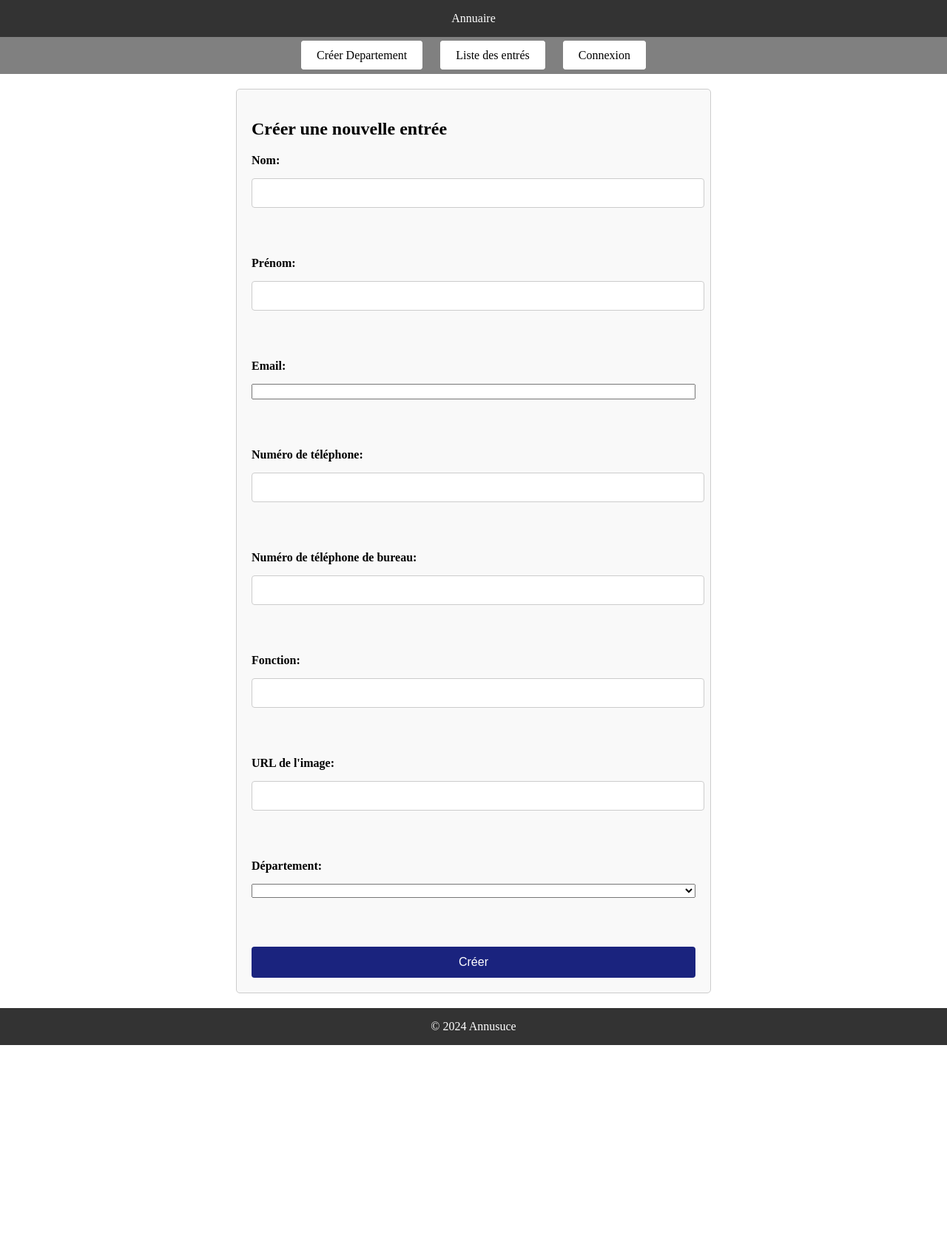
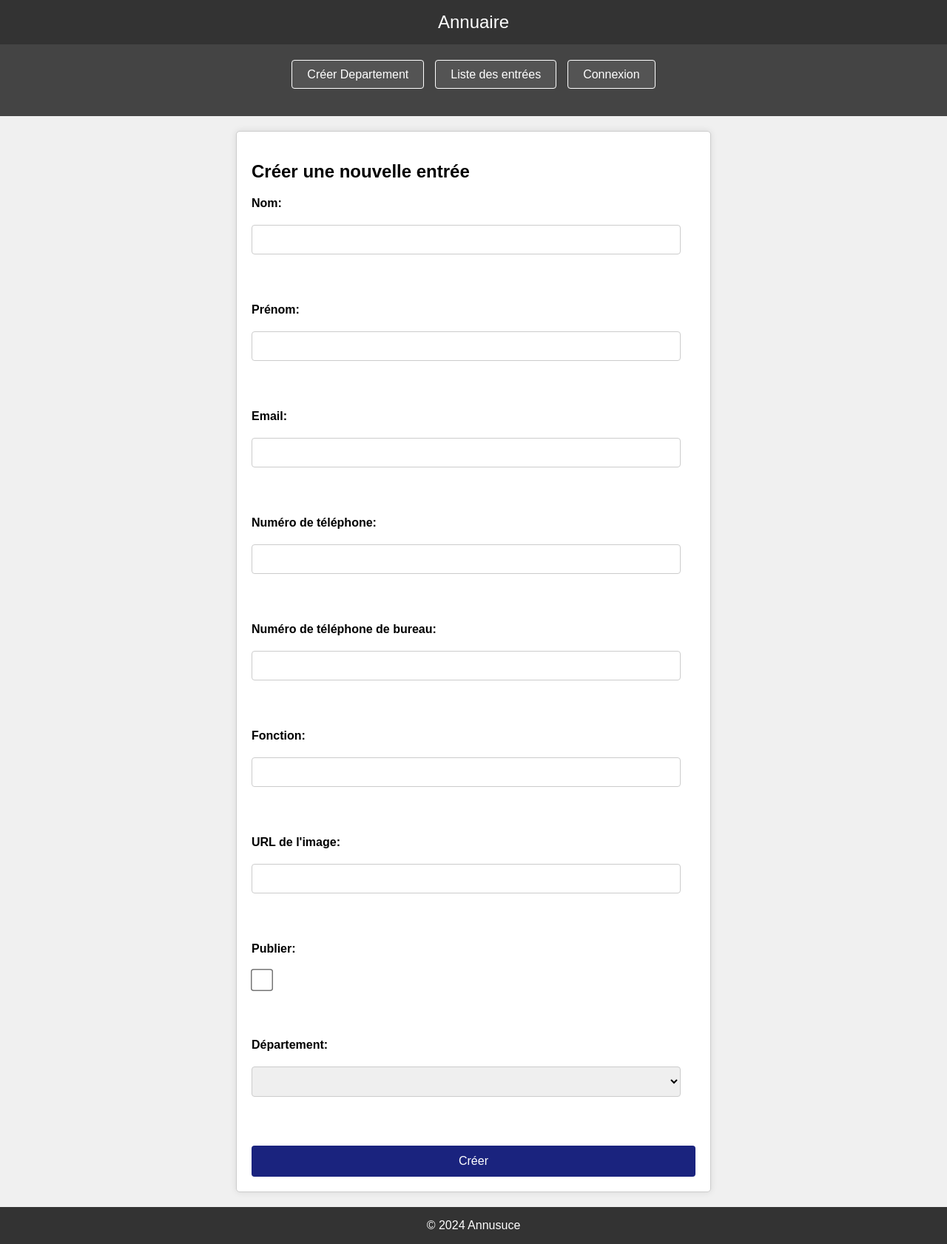
Before and after one commit to Flyguss/Annuaire_becker_formet_durand, a PHP site: template WebDirectory.core/app/app/view/TwigCreateEntry.twig in a window 1280 px wide. Shown: the whole page at 74% size. Before the commit the page ends 1413 px from the top, so only its background shows below. Run offline with PHP 8.4, Linux system fonts and the light colour scheme; the template is opened without the code that fills it, so the values that code supplies are empty; some libraries are stand-ins or nearby versions.

Commit message:
Correction du css, ajout de la publication

```diff
--- a/WebDirectory.core/app/app/Action/GetListEntreAction.php
+++ b/WebDirectory.core/app/app/Action/GetListEntreAction.php
@@ -22,7 +22,13 @@ class GetListEntreAction extends AbstractAction
     public function __invoke(Request $rq, Response $rs, array $args): Response
     {
         $queryParams = $rq->getQueryParams();
+        $parsedBody = $rq->getParsedBody();
         $selectedDepId = $queryParams['departement'] ?? null;
+
+        if ($parsedBody && isset($parsedBody['toggle_publication_id'])) {
+            $personneId = $parsedBody['toggle_publication_id'];
+            $this->personneService->togglePublication($personneId);
+        }
 
         if ($selectedDepId) {
             $entres = $this->personneService->getPersonnesByDepartement($selectedDepId);
--- a/WebDirectory.core/app/app/Action/PostEntryForm.php
+++ b/WebDirectory.core/app/app/Action/PostEntryForm.php
@@ -55,7 +55,9 @@ class PostEntryForm extends AbstractAction
         $numTelBureau = htmlspecialchars($parsedBody['telephoneBureau'] ?? '');
         $fonction = htmlspecialchars($parsedBody['fonction'] ?? '');
         $image = htmlspecialchars($parsedBody['image'] ?? '');
+        $publie = isset($parsedBody['publie']) && $parsedBody['publie'] === 'true';
         $departementId = htmlspecialchars($parsedBody['departement'] ?? '');
+
 
         // Valider les données
         if ($nom == null || $prenom == null || $email == null || $numTel == null || $fonction == null) {
@@ -69,7 +71,7 @@ class PostEntryForm extends AbstractAction
 
         // Créer l'entrée dans l'annuaire
         try {
-            $this->annuaireService->createEntry($nom, $prenom, $email, $numTel, $numTelBureau, $fonction, $image, $departementId);
+            $this->annuaireService->createEntry($nom, $prenom, $email, $numTel, $numTelBureau, $fonction, $image, $departementId, $publie);
             return $view->render($rs, $this->templateValide, ['nom' => $nom]);
         } catch (PersonneNotFoundException $e) {
             throw new Exception("Erreur lors de la création de l'entrée : " . $e->getMessage());
--- a/WebDirectory.core/app/app/view/TwigCreateEntry.twig
+++ b/WebDirectory.core/app/app/view/TwigCreateEntry.twig
@@ -29,6 +29,11 @@
             <label for="image">URL de l'image:</label>
             <input type="text" id="image" name="image"><br><br>
 
+            <label for="publie">Publier:</label>
+            <input type="hidden" name="publie" value="false">
+            <input type="checkbox" id="publie" name="publie" value="true"><br><br>
+
+
             <label for="departement">Département:</label>
             <select id="departement" name="departement" required>
                 {% for department in departments %}
--- a/WebDirectory.core/app/app/view/TwigListEntre.twig
+++ b/WebDirectory.core/app/app/view/TwigListEntre.twig
@@ -23,6 +23,12 @@
                                 {{ departement.nom }}{% if not loop.last %}, {% endif %}
                             {% endfor %}
                         </p>
+                        <form action="{{ url_for('ListeEntre') }}" method="post" style="display:inline;">
+                            <input type="hidden" name="toggle_publication_id" value="{{ entre.id }}">
+                            <button type="submit" class="{{ entre.publie ? 'publie-button' : 'depublie-button' }}">
+                                {{ entre.publie ? 'Dépublier' : 'Publier' }}
+                            </button>
+                        </form>
                     </li>
                 {% endfor %}
             </ul>
--- a/WebDirectory.core/app/app/view/squelette.twig
+++ b/WebDirectory.core/app/app/view/squelette.twig
@@ -4,30 +4,24 @@
     <meta charset="UTF-8">
     <meta name="viewport" content="width=device-width, initial-scale=1.0">
     <title>Annuaire</title>
-    <link rel="stylesheet" href="{{ base_path() }}/css/style.css">
+    <link rel="stylesheet" href="/css/style.css">
 </head>
 <body>
 <header>Annuaire</header>
 <nav>
     <ul>
-        <a href="{{ url_for('CreerDepartement') }}">Créer Departement</a>
-        <a href="{{ url_for('ListeEntre') }}">Liste des entrés</a>
-
+        <li><a href="{{ url_for('CreerDepartement') }}">Créer Departement</a></li>
+        <li><a href="{{ url_for('ListeEntre') }}">Liste des entrées</a></li>
         {% if session['email'] is defined %}
             {% if session['role'] == 100 %}
-                <a href="{{ url_for('Inscription') }}" id="Inscription">Ajouter un admin</a>
+                <li><a href="{{ url_for('Inscription') }}" id="Inscription">Ajouter un admin</a></li>
             {% endif %}
-            <a href="{{ url_for('CreateEntry') }}" id="CreateEntry">Créer une entrée</a>
-            <a href="{{ url_for('Deconnexion') }}" id="Deconnexion">Déconnexion</a>
+            <li><a href="{{ url_for('CreateEntry') }}" id="CreateEntry">Créer une entrée</a></li>
+            <li><a href="{{ url_for('Deconnexion') }}" id="Deconnexion">Déconnexion</a></li>
         {% else %}
-            <a href="{{ url_for('Connexion') }}" id="Connexion">Connexion</a>
-
+            <li><a href="{{ url_for('Connexion') }}" id="Connexion">Connexion</a></li>
         {% endif %}
-
-
-
     </ul>
-
 </nav>
 <section id="main">
     {% block content %} {% endblock %}
--- a/WebDirectory.core/app/conf/routes.php
+++ b/WebDirectory.core/app/conf/routes.php
@@ -23,7 +23,7 @@ return function (\Slim\App $app) {
     $app->get('/deconnexion', GetDeconnexionAction::class)->setName('Deconnexion');
     $app->get('/inscription', GetInscriptionAction::class)->setName('Inscription');
     $app->post('/inscription', PostInscriptionAction::class)->setName('InscriptionPost');
-    $app->get('/list-entre', GetListEntreAction::class)->setName('ListeEntre');
+    $app->map(['GET', 'POST'], '/liste-entre', GetListEntreAction::class)->setName('ListeEntre');
     $app->get('/entry/create', GetEntryForm::class)->setName('CreateEntry');
     $app->post('/entry/create', PostEntryForm::class)->setName('PostCreateEntry');
 
--- a/WebDirectory.core/app/core/services/AnnuaireService.php
+++ b/WebDirectory.core/app/core/services/AnnuaireService.php
@@ -14,7 +14,7 @@ class AnnuaireService implements AnnuaireServiceInterface
         return Departement::all()->toArray();
     }
 
-    public function createEntry($nom, $prenom, $email, $numTel, $numTelBureau, $fonction, $image ,$departementId) {
+    public function createEntry($nom, $prenom, $email, $numTel, $numTelBureau, $fonction, $image, $departementId, $publie) {
         $personne = new Personne();
         $personne->Nom = $nom;
         $personne->Prenom = $prenom;
@@ -23,6 +23,7 @@ class AnnuaireService implements AnnuaireServiceInterface
         $personne->NuméroTelephoneBureau = $numTelBureau;
         $personne->Fonction = $fonction;
         $personne->image = $image;
+        $personne->publie = $publie;
         $personne->save();
 
         $departement = Departement::find($departementId);
--- a/WebDirectory.core/app/core/services/AnnuaireServiceInterface.php
+++ b/WebDirectory.core/app/core/services/AnnuaireServiceInterface.php
@@ -5,6 +5,6 @@ namespace WebDirectory\core\services;
 interface AnnuaireServiceInterface
 {
     public function getDepartments();
-    public function createEntry($nom, $prenom, $email, $numTel, $numTelBureau, $fonction, $image, $departementId);
+    public function createEntry($nom, $prenom, $email, $numTel, $numTelBureau, $fonction, $image, $publie, $departementId);
 
 }
--- a/WebDirectory.core/public/css/style.css
+++ b/WebDirectory.core/public/css/style.css
@@ -5,9 +5,11 @@ body {
         "nav"
         "content"
         "footer";
-    grid-template-rows: auto 50px 1fr auto;
+    grid-template-rows: auto auto 1fr auto;
     height: 100vh;
     margin: 0;
+    font-family: Arial, sans-serif;
+    background-color: #f0f0f0;
 }
 
 header {
@@ -16,16 +18,50 @@ header {
     color: #fff;
     padding: 1rem;
     text-align: center;
+    font-size: 1.5rem;
 }
 
 nav {
-    background-color: grey;
+    grid-area: nav;
+    background-color: #444;
     text-align: center;
+    padding: 2rem 0;
+}
+
+nav ul {
+    list-style-type: none;
+    padding: 0;
+    margin: 0;
+    display: flex;
+    justify-content: center;
+    gap: 15px;
+    flex-wrap: wrap;
+}
+
+nav ul li {
+    display: inline;
+}
+
+nav ul li a {
+    text-decoration: none;
+    color: #fff;
+    background-color: #545454;
+    border: 1px solid #ffffff;
+    padding: 10px 20px;
+    border-radius: 4px;
+    transition: background-color 0.3s, color 0.3s;
+}
+
+nav ul li a:hover {
+    background-color: #fff;
+    color: #555;
 }
 
 main {
     grid-area: content;
     padding: 1rem;
+    display: flex;
+    justify-content: center;
 }
 
 footer {
@@ -36,32 +72,6 @@ footer {
     text-align: center;
 }
 
-nav ul {
-    list-style-type: none;
-    padding: 0;
-}
-
-nav ul li {
-    display: inline;
-    margin-right: 1rem;
-}
-
-nav ul li a {
-    text-decoration: none;
-    color: #000;
-}
-
-nav a {
-    text-decoration: none;
-    color: black;
-    background-color: white;
-    border: 1px solid white;
-    padding: 10px 20px;
-    border-radius: 4px;
-    margin: 0 10px;
-    transition: background-color 0.3s, color 0.3s;
-}
-
 form {
     display: grid;
     grid-gap: 15px;
@@ -69,18 +79,31 @@ form {
 
 label {
     font-weight: bold;
+    margin-bottom: 5px;
 }
 
 input[type="text"],
-input[type="number"] {
-    width: calc(100% - 10px);
+input[type="number"],
+input[type="email"],
+select {
+    width: calc(100% - 20px);
     padding: 10px;
     font-size: 16px;
     border: 1px solid #ccc;
     border-radius: 4px;
+    box-sizing: border-box;
 }
 
-button[type="submit"] {
+input[type="checkbox"] {
+    width: 20px;
+    height: 20px;
+    transform: scale(1.5);
+    margin-right: 10px;
+    vertical-align: middle;
+}
+
+button[type="submit"],
+button[type="button"] {
     background-color: #1a237e;
     color: white;
     border: none;
@@ -94,16 +117,55 @@ button[type="submit"] {
     transition: background-color 0.3s;
 }
 
-button[type="submit"]:hover {
-    background-color: #6a1b9a;
+button[type="submit"]:hover,
+button[type="button"]:hover {
+    background-color: #14b2b2;
 }
 
 .container {
-    background-color: #f9f9f9;
+    background-color: #fff;
     border: 1px solid #ccc;
     border-radius: 5px;
     padding: 20px;
     width: 80%;
     max-width: 600px;
     margin: 20px auto;
+    box-shadow: 0 0 10px rgba(0, 0, 0, 0.1);
 }
+
+ul {
+    padding: 0;
+}
+
+ul li {
+    list-style-type: none;
+    margin-bottom: 15px;
+}
+
+ul li p {
+    margin: 0 0 5px;
+}
+
+@media (max-width: 600px) {
+    body {
+        grid-template-rows: auto auto 1fr auto;
+    }
+
+    .container {
+        width: 95%;
+        margin: 10px auto;
+    }
+
+    header, footer {
+        font-size: 1.2rem;
+    }
+
+    nav ul {
+        flex-direction: column;
+        gap: 10px;
+    }
+
+    nav ul li {
+        margin-bottom: 10px;
+    }
+}
```
Also changed, not shown: WebDirectory.core/api/src/core/services/PersonneService.php (+17 -5 lines), WebDirectory.core/app/core/services/PersonneService.php (+9 -0 lines), WebDirectory.core/app/public/css/style.css (deleted, +0 -109 lines), sql/data.sql (+25 -24 lines), WebDirectory.core/app/public/.htaccess (deleted).
